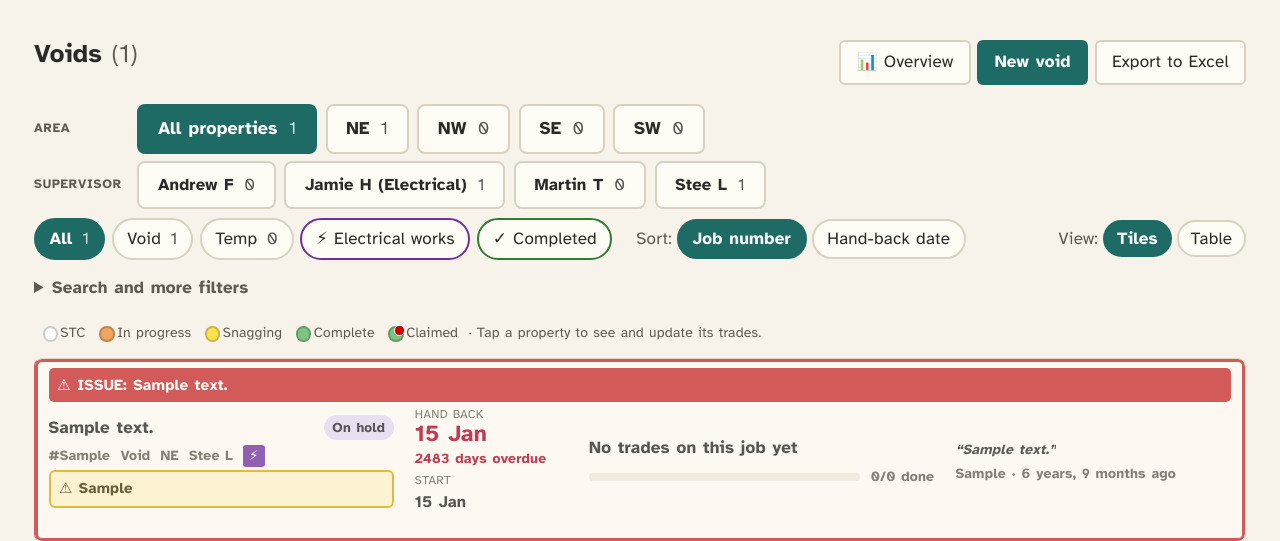
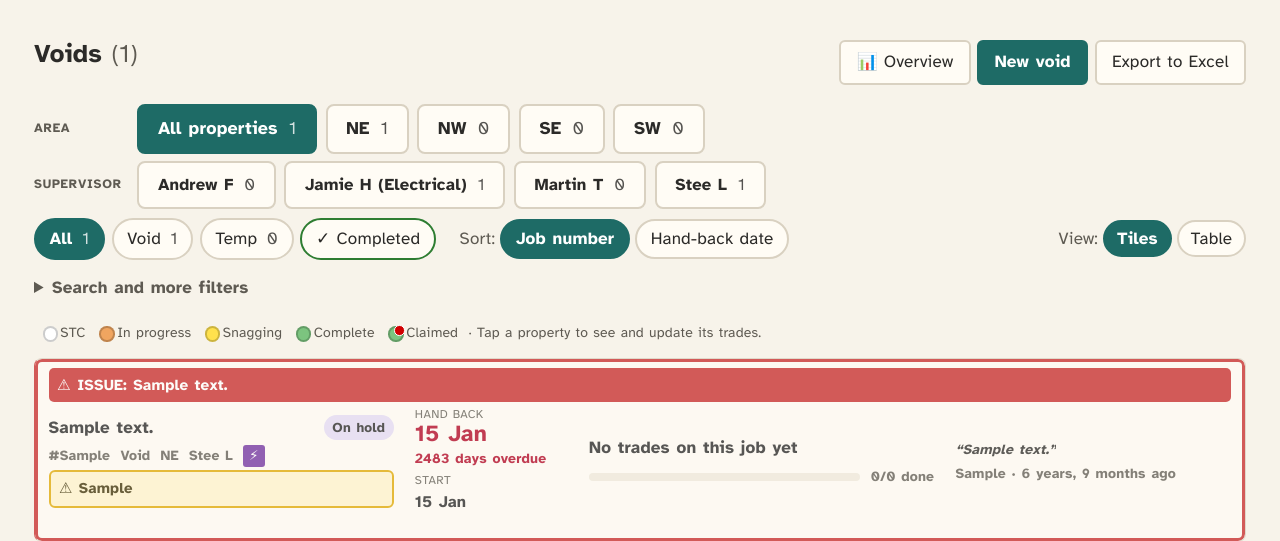
Before and after one commit to dayneral/Order-system, a Django app: page /voids/ in a window 1280 px wide. Shown: the part 72-613 px from the top of the page. Run offline with Django 5.2, Linux system fonts and the light colour scheme; a user stored in the database is signed in; data comes from the database, SQL or seed files in the repository; tables that the repository leaves empty hold one stand-in row (values such as "Sample post"); data that the repository does not hold is empty.

Commit message:
Voids list: remove the Electrical works button; Jamie's view shows electrical bars automatically
Co-Authored-By: Claude Opus 5.5 <noreply@anthropic.com>
Claude-Session: https://claude.ai/code/session_01FmFqdhit4df9Yt3pSvoEpM

```diff
--- a/templates/voids/void_list.html
+++ b/templates/voids/void_list.html
@@ -23,7 +23,6 @@
 </div>
 <nav class="quick" aria-label="Job type">
   {% for j in job_links %}<a href="?{{ j.query }}"{% if j.active %} class="on" aria-current="true"{% endif %}>{{ j.label }} <span class="count">{{ j.count }}</span></a>{% endfor %}
-  <a href="?{{ electrical_link.query }}" class="elec-chip{% if electrical_link.active %} on{% endif %}"{% if electrical_link.active %} aria-current="true"{% endif %}>⚡ Electrical works</a>
   <a href="?{{ completed_link.query }}" class="done-chip{% if completed_link.active %} on{% endif %}">✓ Completed</a>
   <span class="sorttoggle">Sort: {% for o in sort_toggle %}<a href="?{{ o.query }}"{% if o.active %} class="on" aria-current="true"{% endif %}>{{ o.label }}</a>{% endfor %}</span>
   <span class="viewtoggle">View: <a href="?view=tiles"{% if view == "tiles" %} class="on"{% endif %}>Tiles</a><a href="?view=table"{% if view == "table" %} class="on"{% endif %}>Table</a></span>
--- a/voids/views.py
+++ b/voids/views.py
@@ -213,11 +213,6 @@ def void_list(request):
                           else "All supervisors", "count": counts["sups"].get(sp.pk, 0),
                           "query": p.urlencode(), "active": str(sp.pk) == current_sup})
     p = params.copy()
-    elec_on = params.get("flag") == "electrical"
-    p["flag"] = "" if elec_on else "electrical"
-    p["job"] = ""
-    electrical_link = {"query": p.urlencode(), "active": elec_on}
-    p = params.copy()
     done_on = params.get("status") == Void.Status.HANDED_BACK
     p["status"] = "" if done_on else Void.Status.HANDED_BACK
     completed_link = {"query": p.urlencode(), "active": done_on}
@@ -243,8 +238,8 @@ def void_list(request):
     form.fields["supervisor"].widget = form.fields["supervisor"].hidden_widget()
     return render(request, "voids/void_list.html", {
         "area_links": area_links, "unassigned": unassigned, "view": view,
-        "electrical_link": electrical_link, "sort_options": sort_options, "sort_toggle": sort_toggle, "sup_links": sup_links,
-        "completed_link": completed_link, "electrical_mode": params.get("flag") == "electrical",
+        "sort_options": sort_options, "sort_toggle": sort_toggle, "sup_links": sup_links,
+        "completed_link": completed_link, "electrical_mode": electrical_view(params),
         "task_statuses": [c for c in TradeTask.Status.choices if c[0]],
         "form": form, "rows": grid_rows(voids, trades), "trades": trades, "count": len(voids),
         "job_links": job_links, "params": params.urlencode(), "trade_filter": params.get("trade", ""),
@@ -367,6 +362,15 @@ def task_cell(request, void_id, trade_id):
     return render(request, "voids/task_edit.html", {"form": form, "void": void, "trade": trade, "task": task})
 
 
+def electrical_view(params):
+    """Viewing the electrical supervisor's voids (or the Electrical flag filter): show each tile's
+    electrical status prominently."""
+    if params.get("flag") == "electrical":
+        return True
+    sup = Supervisor.objects.filter(pk=params.get("supervisor") or 0).select_related("trade").first()
+    return bool(sup and sup.trade_id and sup.trade.name.lower() == "electrical")
+
+
 def _task_ids(void, trade):
     # Stable ids so the cursor stays in the same box after each automatic save.
     return f"t{void.pk}-{trade.pk}-%s"
@@ -377,7 +381,7 @@ def _tile(request, void, **extra):
     row = grid_rows([v], list(Trade.objects.filter(active=True)))[0]
     saved = QueryDict(request.session.get(SESSION_KEY, ""))
     return render(request, "voids/_tile.html", {"row": row, "open": True,
-                                                "electrical_mode": saved.get("flag") == "electrical", **extra})
+                                                "electrical_mode": electrical_view(saved), **extra})
 
 
 @login_required
```
Also changed, not shown: docs/VOIDS_PLAN.md (+1 -0 lines), tests/test_voids.py (+4 -3 lines).
